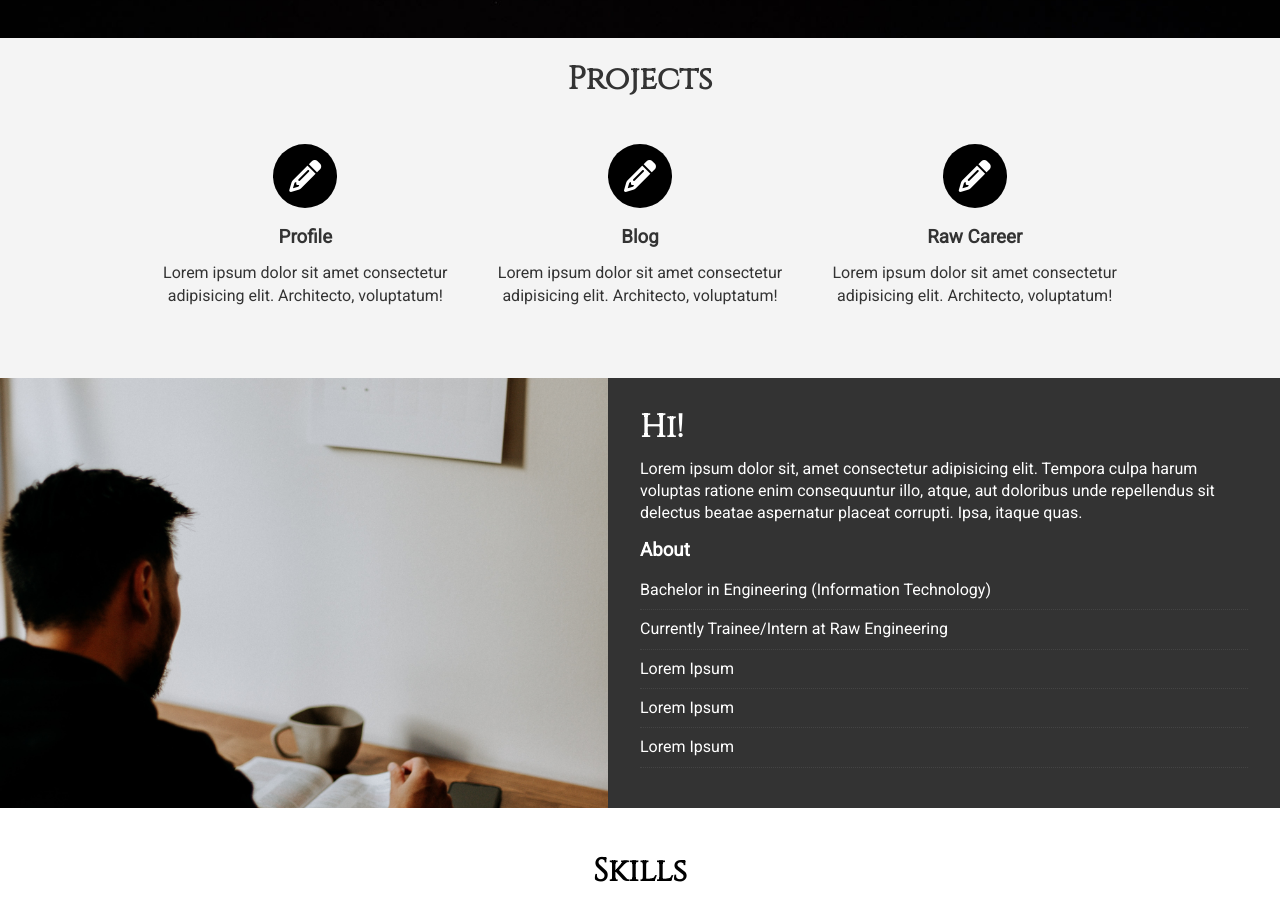
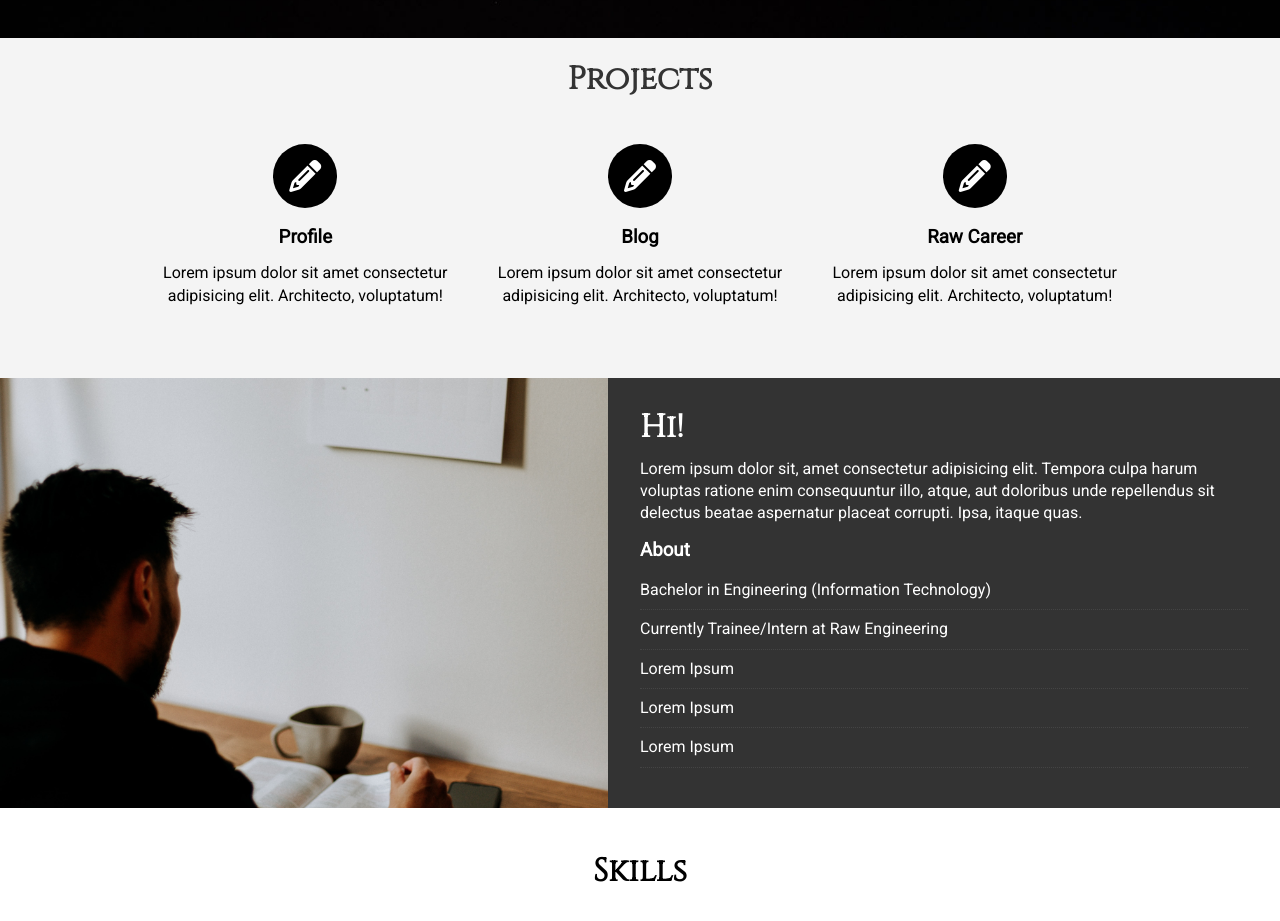
Before and after one commit to mistycal98/portfolio, a plain HTML site: page index.html in a window 1280 px wide. Shown: the part 839-1760 px from the top of the page. Drawn offline with Linux system fonts and the light colour scheme.

Commit message:
Links Added

```diff
--- a/css/style.css
+++ b/css/style.css
@@ -15,6 +15,7 @@ body {
 
 a {
   text-decoration: none;
+  color: #000;
 }
 
 p {
--- a/index.html
+++ b/index.html
@@ -43,6 +43,7 @@
         <div class="container">
             <h2 class="m-heading text-center">Projects</h2>
             <div class="items">
+                <a href="https://mistycal98.github.io/profile/">
                 <div class="item">
                     <i class="fas fa-pencil-alt fa-2x"></i>
                     <div>
@@ -50,6 +51,8 @@
                         <p>Lorem ipsum dolor sit amet consectetur adipisicing elit. Architecto, voluptatum!</p>
                     </div>
                 </div>
+                </a>
+                <a href="https://mistycal98.github.io/blog/">
                     <div class="item">
                         <i class="fas fa-pencil-alt fa-2x"></i>
                         <div>
@@ -57,6 +60,8 @@
                             <p>Lorem ipsum dolor sit amet consectetur adipisicing elit. Architecto, voluptatum!</p>
                         </div>
                     </div>
+                </a>
+                <a href="https://mistycal98.github.io/RawCareer">
                     <div class="item">
                         <i class="fas fa-pencil-alt fa-2x"></i>
                         <div>
@@ -64,6 +69,7 @@
                             <p>Lorem ipsum dolor sit amet consectetur adipisicing elit. Architecto, voluptatum!</p>
                         </div>
                     </div>
+                </a>
             </div>
         </div>
     </section>
```
Lines whose indentation alone changed are shown as unchanged.
